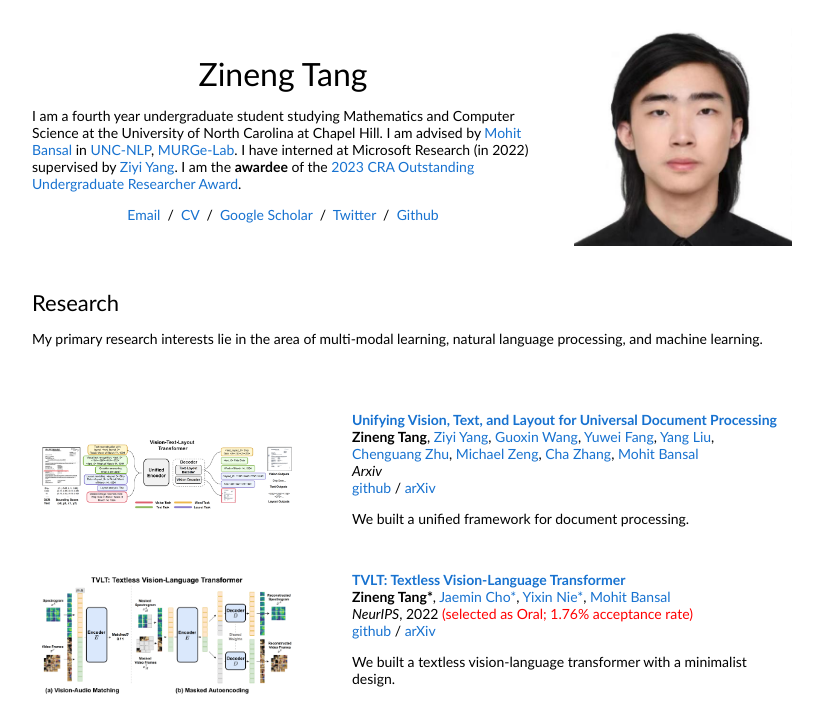
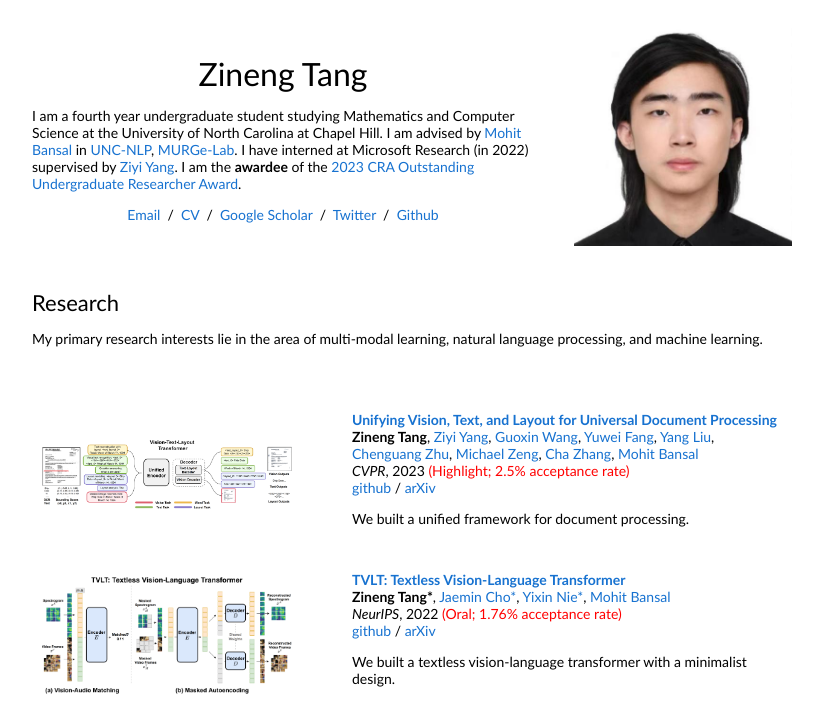
Before and after one commit to zinengtang/zinengtang.github.io, a plain HTML site: page index.html in a window 1280 px wide. Shown: the top 728 px of the page, without its empty margins (228-1051 px from the left). Drawn offline with Linux system fonts and the light colour scheme.

Commit message:
Update index.html

```diff
--- a/index.html
+++ b/index.html
@@ -71,7 +71,7 @@
 				<a href="https://www.microsoft.com/en-us/research/people/chazhang/">Cha Zhang</a>,
 					<a href="https://www.cs.unc.edu/~mbansal/">Mohit Bansal</a>
 				<br>
-				<em>Arxiv</em>
+				<em>CVPR</em>, 2023 <span style="color: red">(Highlight; 2.5% acceptance rate)</span>
 				<br>
 				<a href="https://github.com/microsoft/UDOP">github</a>
 				/
@@ -97,7 +97,7 @@
 				<a href="https://easonnie.github.io/">Yixin Nie*</a>,
 			  <a href="https://www.cs.unc.edu/~mbansal/">Mohit Bansal</a>
 				<br>
-				<em>NeurIPS</em>, 2022 <span style="color: red">(selected as Oral; 1.76% acceptance rate)</span>
+				<em>NeurIPS</em>, 2022 <span style="color: red">(Oral; 1.76% acceptance rate)</span>
 				<br>
 				<a href="https://github.com/zinengtang/TVLT">github</a>
 				/
```
